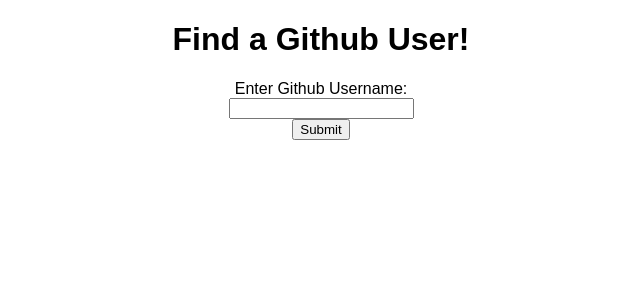
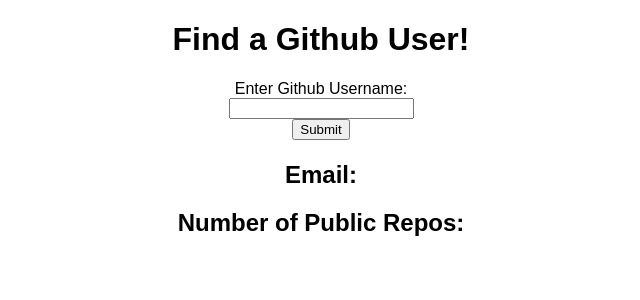
Before and after one commit to mmacdonald1/Github-API-Project, a React (Create React App) app: page / in a window 1280 px wide. Shown: the top 300 px of the page, without its empty margins (319-959 px from the left). Built offline with nearby package versions, Linux system fonts and the light colour scheme.

Commit message:
Set Error handling for null values

```diff
--- a/src/App.js
+++ b/src/App.js
@@ -1,12 +1,12 @@
 import React, { Component } from 'react';
-import Login from "./containers/UsersContainer"
+import UsersContainer from "./containers/UsersContainer"
 import './App.css';
 
 class App extends Component {
   render() {
     return (
       <div className="App">
-        <Login />
+        <UsersContainer />
       </div>
     );
   }
--- a/src/components/UserProfile.js
+++ b/src/components/UserProfile.js
@@ -6,8 +6,8 @@
    return(
      <div>
         <h1>{name}</h1>
-        <h2>{email}</h2>
-        <h2>{publicRepos}</h2>
+        <h2>Email: {email}</h2>
+        <h2>Number of Public Repos: {publicRepos}</h2>
      </div>
    )
 }
--- a/src/containers/UsersContainer.js
+++ b/src/containers/UsersContainer.js
@@ -20,20 +20,38 @@
     this.setState({username: username})
   }
 
-  //when user presses submit this method uses the value in state to query github API and return the user object
+  //when user presses submit this method uses the value in state to query github API, return the user object, filter for null, then set values to state
   handleFormSubmit = (e) => {
     e.preventDefault()
+
+    //take username from state and cut out spaces
     let username = this.state.username
     username = username.replace(/\s+/g,'')
+
+    //if username is not an empty string then fetch data
     if(username !== ""){
       fetch(`https://api.github.com/users/${this.state.username}`)
       .then((resp)=> resp.json())
       .then((data)=> {
-        console.log(data)
-        data.message === "Not Found" ? console.log("Username not found.") : this.setState({name:data.name, email:data.email, publicRepos: data.public_repos});
+
+        //if 404 then display Username not found
+        if(data.message === "Not Found"){
+          console.log("Username not found.")
+        }
+        else{
+          //if not 404 create state obj from returned data
+          let userObj = {name: data.name, email: data.email, publicRepos: data.public_repos}
+          //Take the keys of the user object and for each key check if the value is null. If it is then replace it with "none".
+          Object.keys(userObj).forEach(function(key) {
+            userObj[key] === null ? userObj[key] = 'none': userObj[key]
+          })
+          //set state values to the filtered data
+          this.setState(userObj);
+        }
       })
     }
     else{
+      //If username is and empty string tell user to enter a username
       console.log("Please enter a valid username")
     }
   }
```
